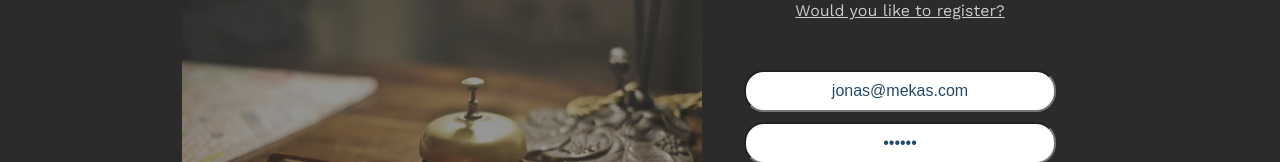
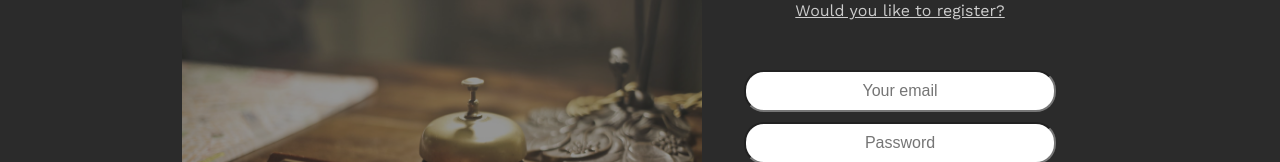
Before and after one commit to VytasPet/React_Firebase_Baigiamasis_Darbas2, a React (Vite) app: page /login in a window 1280 px wide. Shown: the part 176-338 px from the top of the page. Built offline with nearby package versions, Linux system fonts and the light colour scheme; no server answers.

Commit message:
logging in toast fix

```diff
--- a/src/App.jsx
+++ b/src/App.jsx
@@ -28,7 +28,7 @@ function App() {
 
           <Routes>
             <Route path="/" element={<HomePage />} />
-            <Route path="/login" element={<LoginPage />} />
+            <Route path="/login" element={isLoggedIn ? <Navigate to={"/shops"} /> : <LoginPage />} />
             <Route path="/register" element={isLoggedIn ? <Navigate to={"/shops"} /> : <RegisterPage />} />
             {isLoggedIn && (
               <>
--- a/src/forms/LoginForm.jsx
+++ b/src/forms/LoginForm.jsx
@@ -51,8 +51,8 @@ function LoginForm({ onLog }) {
   const navigate = useNavigate();
   const formik = useFormik({
     initialValues: {
-      email: "jonas@mekas.com",
-      password: "123456",
+      email: "",
+      password: "",
     },
     validationSchema: Yup.object({
       email: Yup.string().email().min(3).required(),
@@ -63,6 +63,7 @@ function LoginForm({ onLog }) {
       onLog(values);
     },
   });
+
   function loginWithGmail() {
     const loginGooglePromise = signInWithPopup(auth, googleProvider)
       .then((result) => {
--- a/src/pages/LoginPage.jsx
+++ b/src/pages/LoginPage.jsx
@@ -89,8 +89,8 @@ function LoginPage() {
 
   useEffect(() => {
     if (user) {
+      navigate("/shops");
       toast.success("Signed in successfully!");
-      navigate("/shops");
       // Navigate to another page or perform any other action upon successful sign-in.
     } else if (error) {
       toast.error(`Failed to sign in: ${error.message}`);
```
